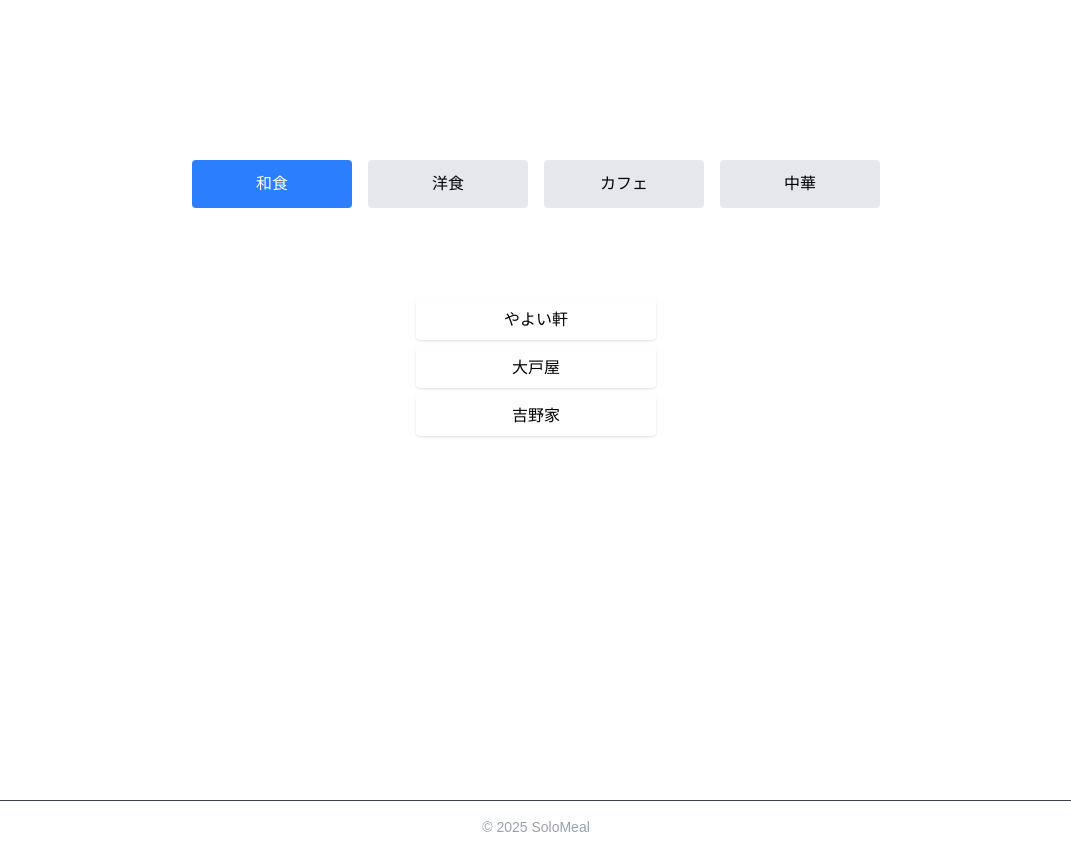
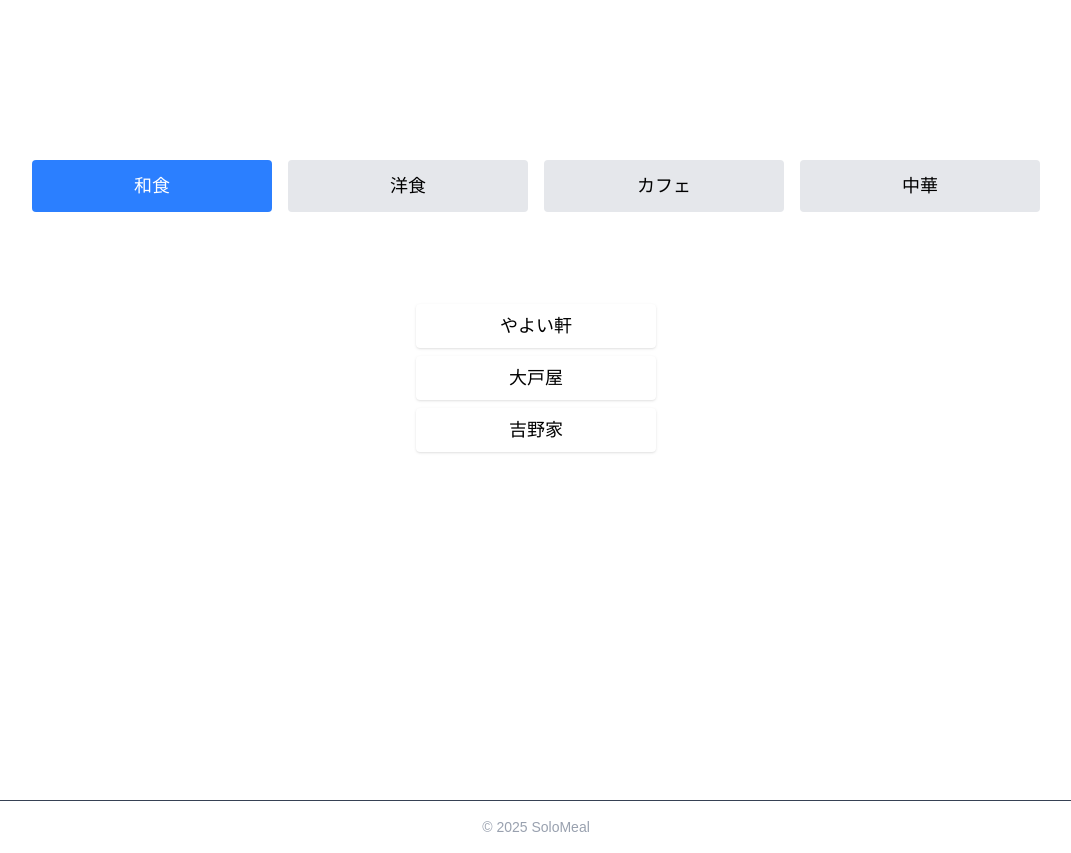
Before and after one commit to yt-catpaw/solo-meal-frontend, a Next.js app: page / in a window 1280 px wide. Both pictures are taken after a click on the button "和食". Shown: the whole page, without its empty margins (104-1175 px from the left). Built offline with nearby package versions, Linux system fonts and the light colour scheme.

Commit message:
スマホサイズ対応のため気分選択ボタンをflex調整 (#9)
Co-authored-by: tajimayuki <yuki.tajima2245@gmail.com>

```diff
--- a/src/app/page.tsx
+++ b/src/app/page.tsx
@@ -19,7 +19,7 @@
       <h1 className="text-2xl mb-5">SoloMealへようこそ！</h1>
       <p className="text-lg mb-8">気分を選んでください</p>
 
-      <div className="mt-5">
+      <div className="mt-5 flex flex-col md:flex-row justify-center items-center">
         {moods.map((label) => (
           <MoodButton
             key={label}
@@ -37,7 +37,7 @@
             <button
               key={shop}
               type="button"
-              className="block mx-auto my-2 w-60 px-4 py-2 bg-white text-black rounded shadow"
+              className="block mx-auto my-2 w-48 md:w-60 px-4 py-2 text-base md:text-lg bg-white text-black rounded shadow"
               onClick={() => setSelectedShop(shop)}
             >
               {shop}
@@ -47,7 +47,7 @@
       )}
 
       {selectedShop && (
-        <div className="mt-10 p-5 bg-gray-100 text-black rounded shadow">
+        <div className="mt-10 p-4 md:p-8 bg-gray-100 text-black rounded shadow">
           <h3 className="text-xl mb-2">{selectedShop}の詳細ページ（仮）</h3>
           <p>ここに店舗の詳しい情報が表示されます。</p>
         </div>
--- a/src/components/MoodButton.tsx
+++ b/src/components/MoodButton.tsx
@@ -12,7 +12,7 @@
   return (
     <button
       onClick={onClick}
-      className={`m-2 w-40 px-4 py-3 text-base rounded ${
+      className={`m-2 w-40 md:w-60 px-4 py-3 text-base md:text-lg rounded ${
         isSelected ? "bg-blue-500 text-white" : "bg-gray-200 text-black"
       }`}
     >
```
